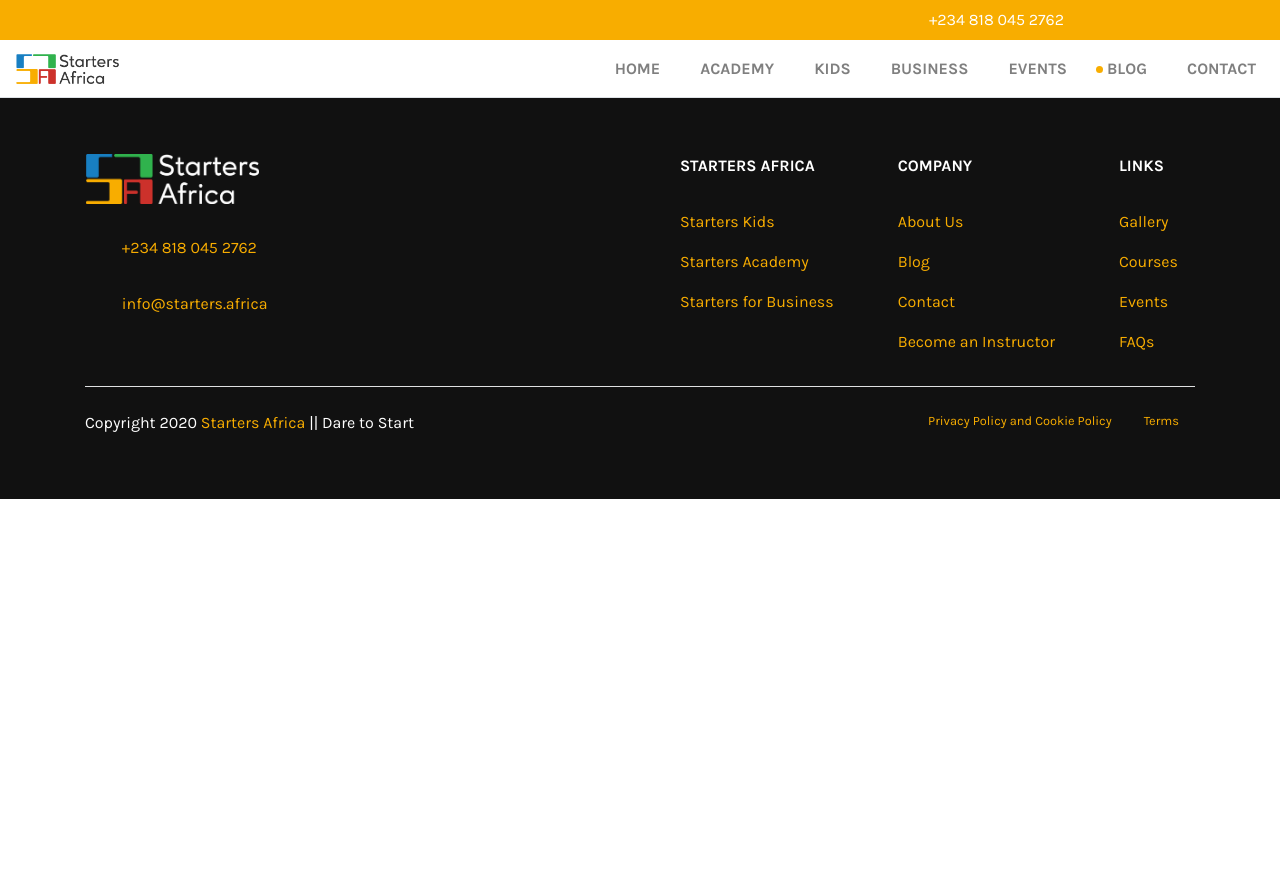
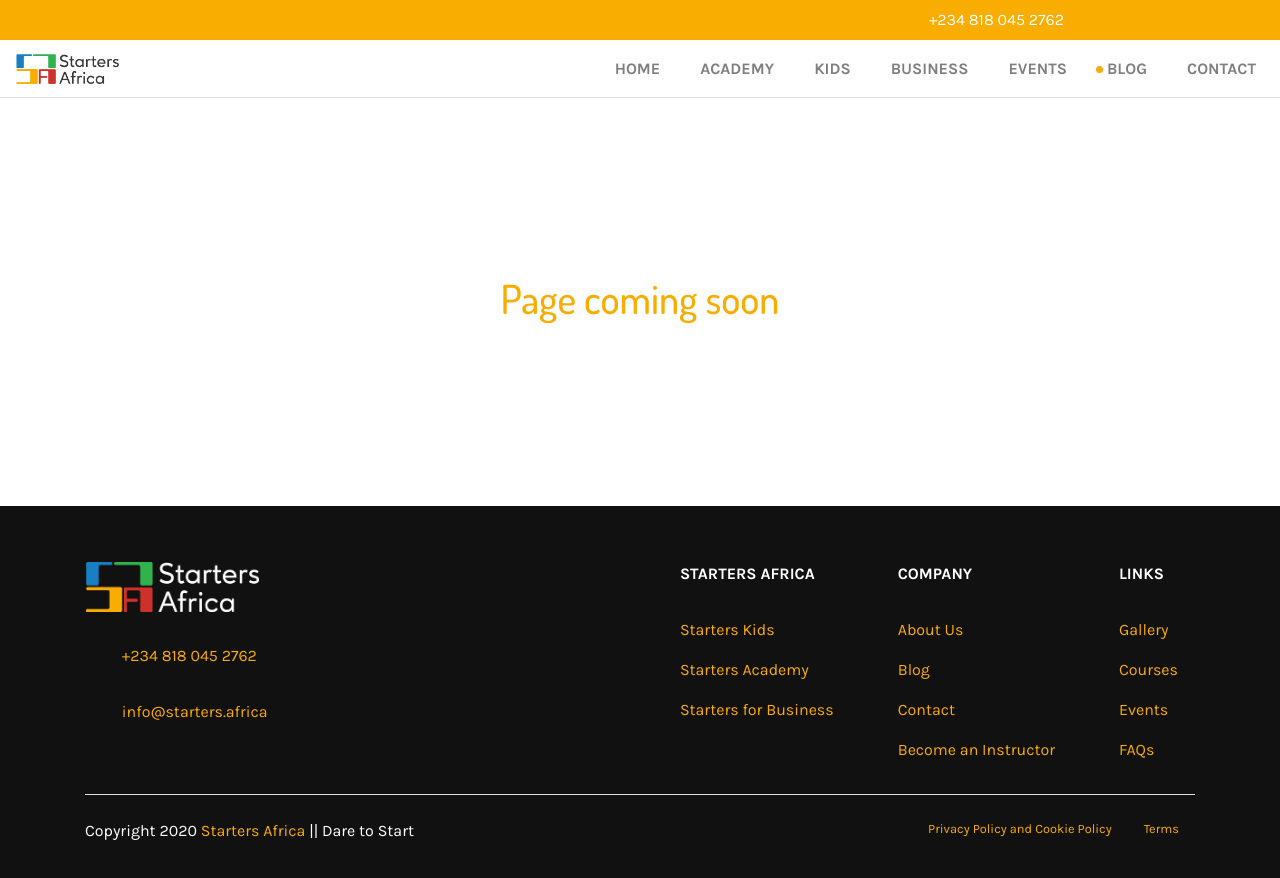
Before and after one commit to richardsaseun14/starters-africa, a Nuxt app: page /blog in a window 1280 px wide. Shown: the top 878 px of the page. Before the commit the page ends 800 px from the top, so only its background shows below. Built offline with nearby package versions, Linux system fonts and the light colour scheme; some icons are missing; what vue-tawk would draw is missing.

Commit message:
chore(blog page): add coming soon blog page

```diff
--- /dev/null
+++ b/pages/blog.vue
@@ -0,0 +1,11 @@
+<template>
+  <div class="py-11">
+    <h1 class="text-center text-primary">Page coming soon</h1>
+  </div>
+</template>
+
+<script>
+export default {}
+</script>
+
+<style lang="scss" scoped></style>
--- a/pages/contact.vue
+++ b/pages/contact.vue
@@ -40,7 +40,7 @@
           </div>
         </div>
 
-        <div class="col-md-5">
+        <div class="col-md-5 py-5">
           <icon name="phone-alt"></icon>
           <p class="">
             +234 818 045 2762
```
